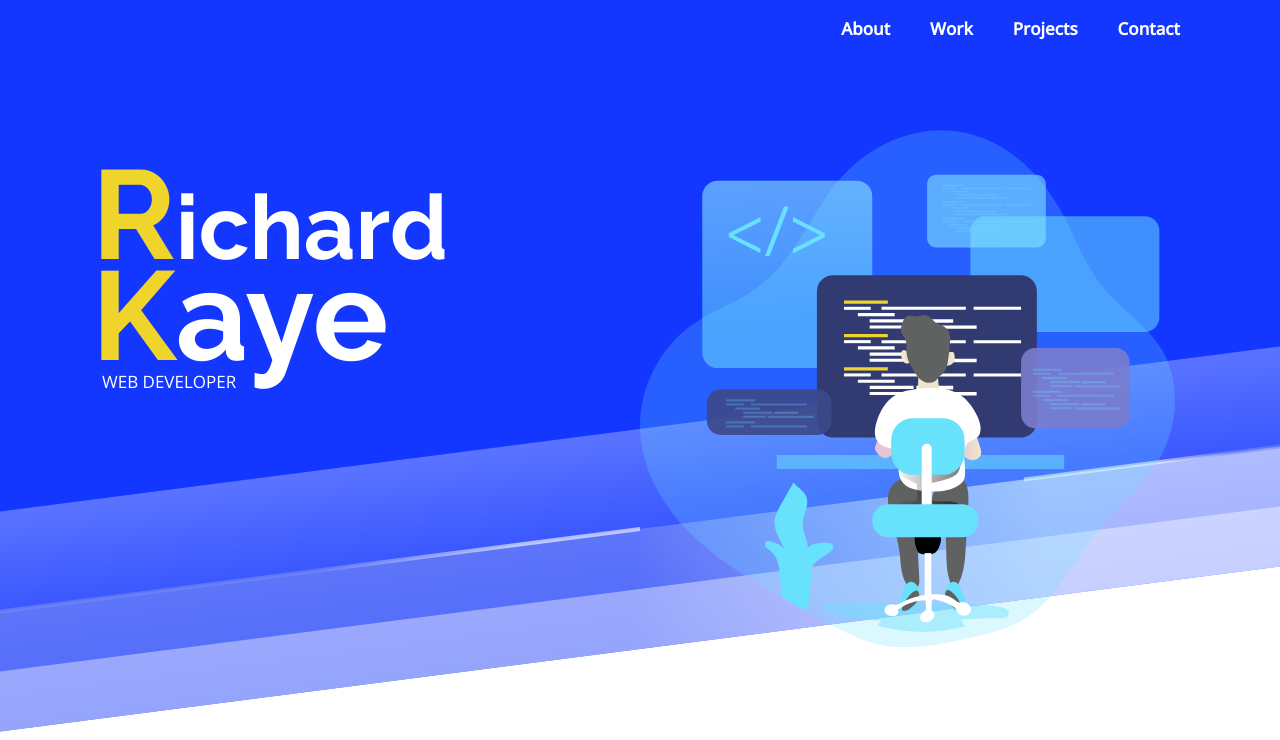
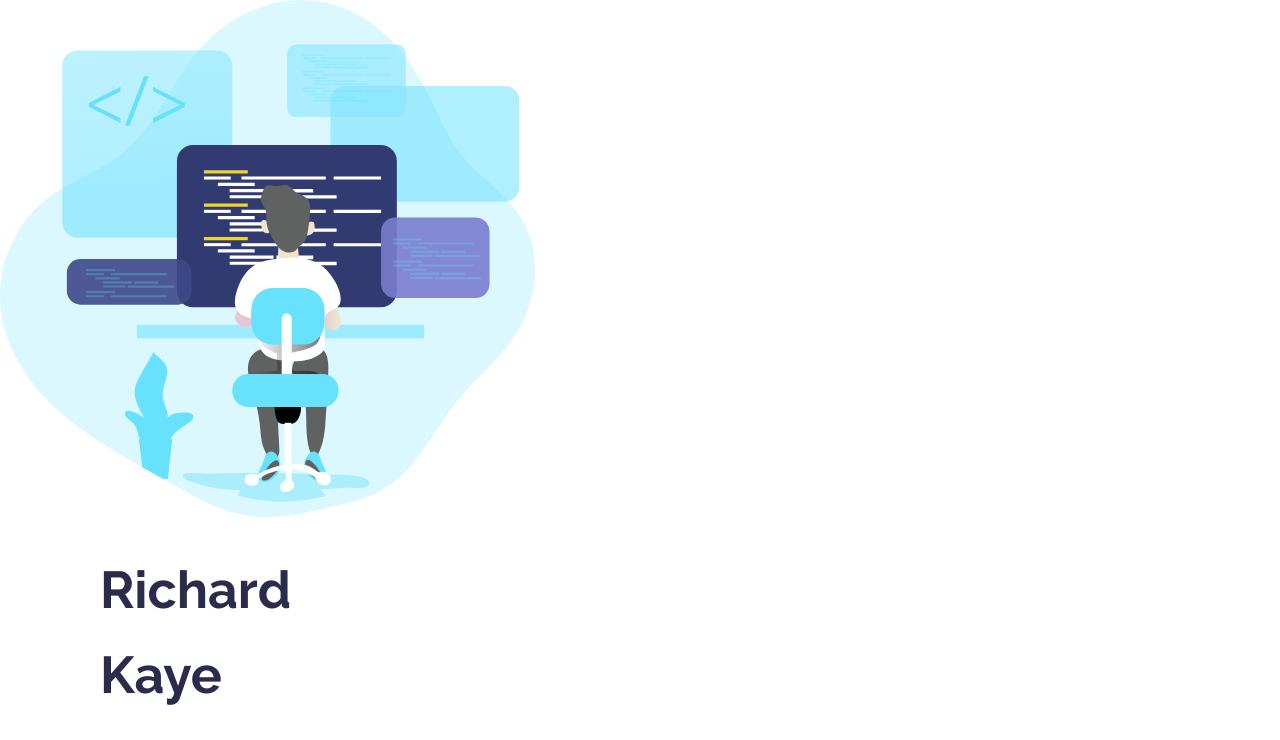
Before and after one commit to richk727/gatsby-portfolio-site, a Gatsby site: page / in a window 1280 px wide. Shown: the top 740 px of the page. Built offline with nearby package versions, Linux system fonts and the light colour scheme; Gatsby itself is replaced by a stand-in of ours.

Commit message:
WIP hero section

```diff
--- a/src/components/hero.js
+++ b/src/components/hero.js
@@ -4,176 +4,21 @@
 import Container from './container'
 import codingImage from '../images/coding-image.svg'
 
-const HeroBody = styled.div`
-  position: relative;
-  margin-bottom: 5rem;
-  padding: 120px 0 200px;
-  background: linear-gradient(-7.35deg, #fff 50%, var(--primary-accent) 51%);
-  @media (min-width: 768px) {
-    margin-bottom: 7.5rem;
-    padding: 165px 0 205px;
-  }
-`
+const HeroBody = styled.div``
 
-const HeroBG = styled.div`
-  position: absolute;
-  width: 100%;
-  top: 0;
-  left: 0;
-  right: 0;
-  bottom: 0;
-  background: var(--primary-accent);
-  transform: skewY(-7.35deg);
+const HeroBG = styled.div``
 
-  .stripe-1 {
-    position: absolute;
-    right: 0;
-    bottom: 0;
-    left: 0;
-    height: 220px;
-    background: linear-gradient(
-      180deg,
-      rgba(255, 255, 255, 0.3) 0%,
-      rgba(255, 255, 255, 0) 100%
-    );
-  }
-  .stripe-2 {
-    position: absolute;
-    right: 0;
-    bottom: 0;
-    left: 0;
-    height: 120px;
-    background: linear-gradient(
-      90deg,
-      rgba(118, 137, 245, 0.6) 49.35%,
-      rgba(255, 255, 255, 0.6) 81.76%
-    );
-  }
-  .stripe-3 {
-    position: absolute;
-    right: 0;
-    bottom: 0;
-    left: 0;
-    height: 60px;
-    background: rgba(255, 255, 255, 0.4);
-    transform: scale(-1);
-  }
+const HeroContent = styled.div``
 
-  .highlight-1 {
-    position: absolute;
-    right: 50%;
-    bottom: 118px;
-    left: 0;
-    height: 4px;
-    background: linear-gradient(
-      90deg,
-      rgba(118, 137, 245, 0.6) 49.35%,
-      rgba(255, 255, 255, 0.6) 81.76%
-    );
-  }
+const HeroText = styled.div``
 
-  .highlight-2 {
-    position: absolute;
-    right: 0;
-    bottom: 118px;
-    left: 80%;
-    height: 4px;
-    background: linear-gradient(
-      90deg,
-      rgba(255, 255, 255, 0.6) 49.35%,
-      rgba(118, 137, 245, 0.6) 81.76%
-    );
-  }
-`
-
-const HeroContent = styled.div`
-  display: grid;
-  grid-template-columns: 1fr;
-
-  @media (min-width: 768px) {
-    grid-template-columns: 1fr 1fr;
-  }
-`
-
-const HeroText = styled.div`
-  position: relative;
-  height: 100%;
-  transform: translateX(-8px);
-
-  h1 {
-    color: #fff;
-    font-size: 100px;
-    line-height: 0.8;
-
-    @media (min-width: 768px) {
-      font-size: 126px;
-    }
-
-    .highlight {
-      color: var(--secondary-accent);
-    }
-
-    .small {
-      font-size: 71px;
-      @media (min-width: 768px) {
-        font-size: 90px;
-      }
-    }
-  }
-
-  p {
-    margin-bottom: 1.45rem;
-    color: #fff;
-    font-size: 0.85rem;
-    font-weight: 400;
-    text-transform: uppercase;
-    transform: translate(10px, -25px);
-
-    @media (min-width: 768px) {
-      font-size: 1rem;
-      transform: translate(10px, -23px);
-    }
-  }
-`
-
-const HeroImage = styled.div`
-  position: absolute;
-  text-align: center;
-  left: 10%;
-  right: 10%;
-  bottom: -10%;
-  margin-bottom: 0;
-  transform: skewY(7.35deg);
-
-  @media (min-width: 768px) {
-    bottom: -20%;
-    left: 50%;
-    right: auto;
-  }
-
-  img {
-    position: relative;
-    width: 310px;
-    max-width: 100%;
-
-    @media (min-width: 768px) {
-      max-width: 100%;
-      width: 535px;
-      transform: translateY(-13%);
-    }
-  }
-`
+const HeroImage = styled.div``
 
 export default function Hero() {
   return (
     <section id="hero">
       <HeroBody>
         <HeroBG>
-          <div className="stripe-1" />
-          <div className="stripe-2" />
-          <div className="stripe-3" />
-          <div className="highlight-1" />
-          <div className="highlight-2" />
           <HeroImage>
             <img
               src={codingImage}
```
